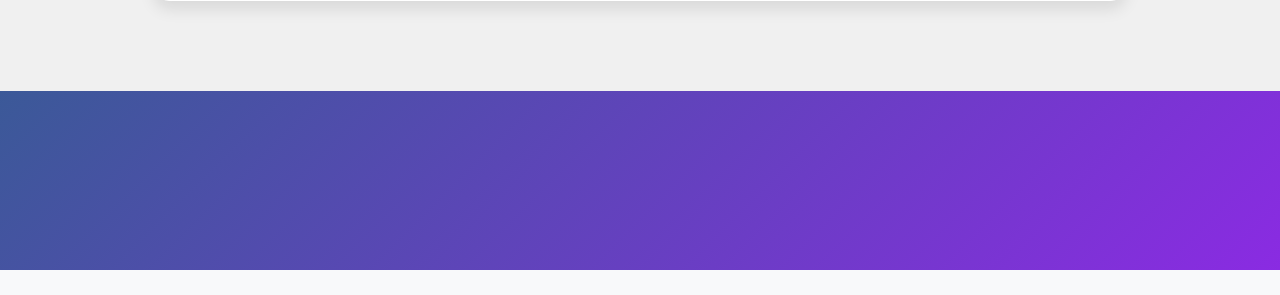
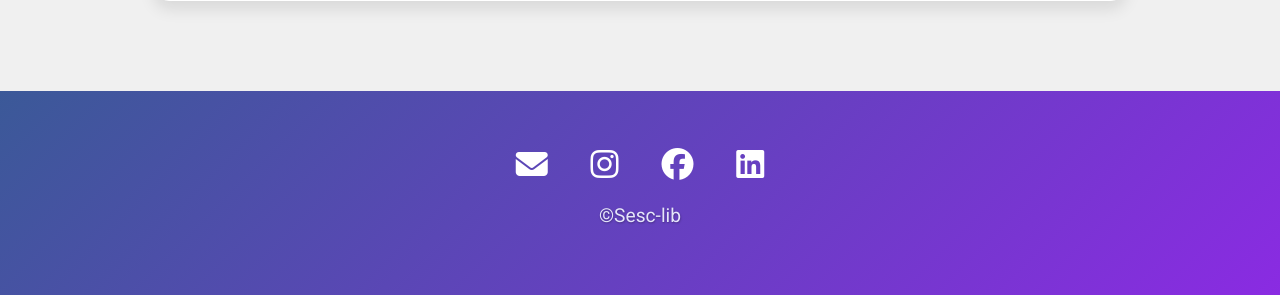
Before and after one commit to chihebabiza/sesclib, a web app: file index.html in a window 1280 px wide. Shown: the part 1580-1875 px from the top of the page. Before the commit the page ends 1850 px from the top, so only its background shows below. Run offline with its HTML, style and script files only (its server is not run), Linux system fonts and the light colour scheme; some libraries are stand-ins or nearby versions.

Commit message:
Update contact section: add social icons, and improve styling

```diff
--- a/css/styles.css
+++ b/css/styles.css
@@ -131,6 +131,26 @@ p{
 .club-content:hover {
     transform: scale(1.02);
 }
+/* contact section */
+#footer .container-fluid{
+    padding: 3% 12%;
+}
+.contact-icons a{
+    color: white;
+    display: inline-flex;
+    justify-content: center;
+    align-items: center;
+    margin: 2%;
+    transform: 2.3s ease;
+    text-decoration: none;
+}
+.contact-icons a i {
+    font-size: 2rem;
+}
+.contact-icons a:hover{
+    color:#3795BD;
+    transform: scale(1.3) translateY(-5px);
+}
 
 
 
--- a/index.html
+++ b/index.html
@@ -15,6 +15,8 @@
     <link href="https://fonts.googleapis.com/css2?family=Montserrat:ital,wght@0,100..900;1,100..900&family=Roboto:ital,wght@0,100;0,300;0,400;0,500;0,700;0,900;1,100;1,300;1,400;1,500;1,700;1,900&family=Ubuntu:ital,wght@0,300;0,400;0,500;0,700;1,300;1,400;1,500;1,700&display=swap" rel="stylesheet">
     <!-- css styles -->
     <link rel="stylesheet" href="css/styles.css">
+    <!-- fontawsom -->
+    <script src="https://kit.fontawesome.com/ba27f05e10.js" crossorigin="anonymous"></script>
 </head>
 <body>
     <!-- home section-->
@@ -102,6 +104,13 @@
      <!-- contact -->
      <footer id="footer" class="colored-section">
         <div class="container-fluid">
+          <div class="contact-icons">
+          <a href="mailto:sesc.club@gmail.com"><i class="fa-solid fa-envelope"></i></a>
+          <a href="https://www.instagram.com/setifian.scientific.club"><i class="fa-brands fa-instagram"></i></a>
+          <a href="https://www.facebook.com/SeSC.Club"><i class="fa-brands fa-facebook"></i></a>
+          <a href="https://www.linkedin.com/company/setifian-scientific-club-sesc/"><i class="fa-brands fa-linkedin"></i></a>
+         </div>
+          <p class="Copyright">©Sesc-lib</p>
         </div>
 
      </footer>
```
